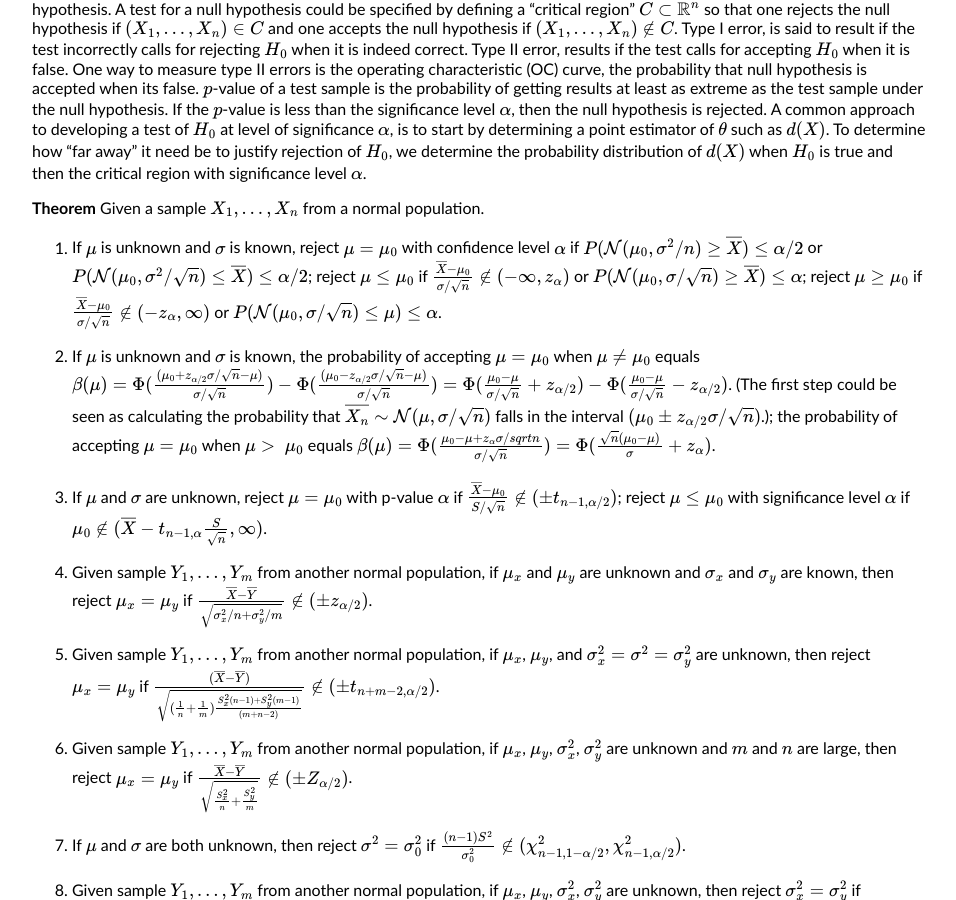
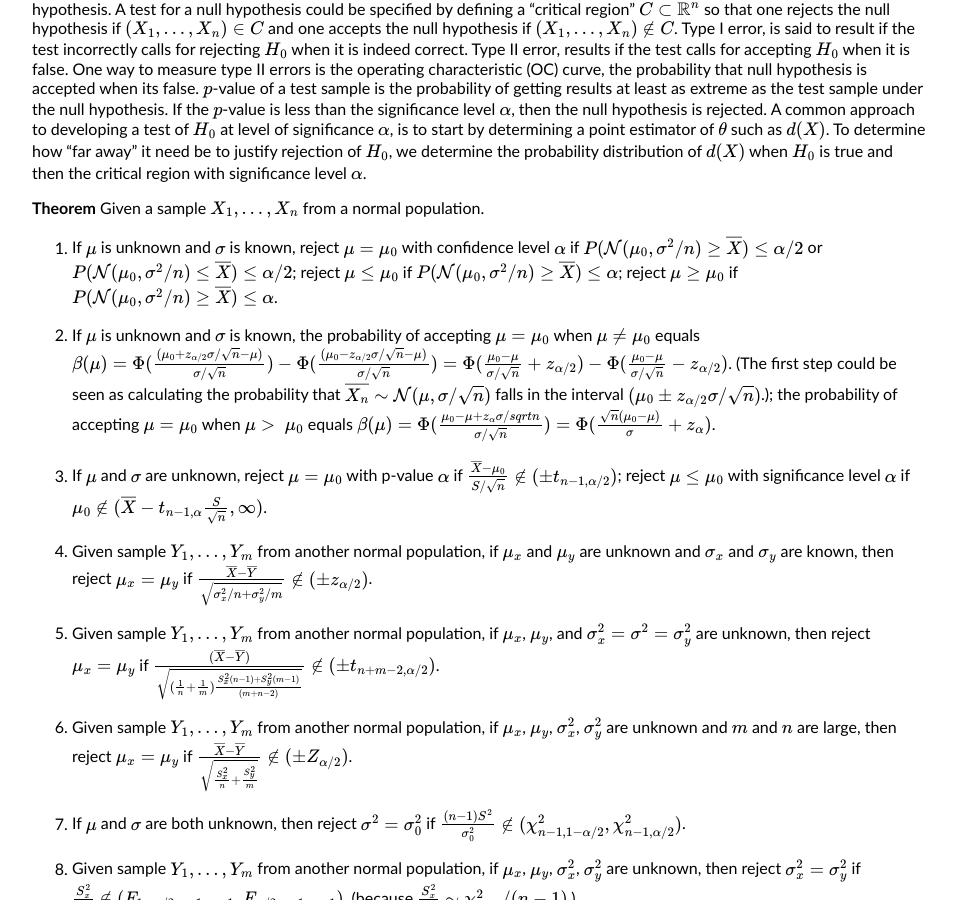
Before and after one commit to henryzhang11/questions-I-have, a Jekyll site: the page built from _posts/2023-08-20-probability-theory-review.md, in a window 1280 px wide and 900 px high, scrolled down 5335 px. Shown: the whole window, without its empty margins (160-1116 px from the left). Built offline with Jekyll 4.4.1, drawn with Linux system fonts in a browser that asks for light colours; formulas are drawn with MathJax 3.

Commit message:
Update 2023-08-20-probability-theory-review.md

```diff
--- a/_posts/2023-08-20-probability-theory-review.md
+++ b/_posts/2023-08-20-probability-theory-review.md
@@ -140,7 +140,7 @@ title: "probability theory review"
 **Definition** A null hypothesis is a statement about parameters $\theta$ of a population distribution. If the null hypothesis, along with existing information on $\theta$, completely determines the distribution, then its a simple hypothesis. Otherwise, its a composite hypothesis. A test for a null hypothesis could be specified by defining a "critical region" $C\subset \mathbb{R}^n$ so that one rejects the null hypothesis if $(X_1,...,X_n)\in C$ and one accepts the null hypothesis if $(X_1,...,X_n)\notin C$. Type I error, is said to result if the test incorrectly calls for rejecting $H_0$ when it is indeed correct. Type II error, results if the test calls for accepting $H_0$ when it is false. One way to measure type II errors is the operating characteristic (OC) curve, the probability that null hypothesis is accepted when its false. $p$-value of a test sample is the probability of getting results at least as extreme as the test sample under the null hypothesis. If the $p$-value is less than the significance level $\alpha$, then the null hypothesis is rejected. A common approach to developing a test of $H_0$ at level of significance $\alpha$, is to start by determining a point estimator of $\theta$ such as $d(X)$. To determine how “far away” it need be to justify rejection of $H_0$, we determine the probability distribution of $d(X)$ when $H_0$ is true and then the critical region with significance level $\alpha$.
 
 **Theorem** Given a sample $X_1,...,X_n$ from a normal population.
-1. If $\mu$ is unknown and $\sigma$ is known, reject $\mu=\mu_0$ with confidence level $\alpha$ if $P(\mathcal{N}(\mu_0,\sigma^2/n)\geq\overline{X})\leq\alpha/2$ or $P(\mathcal{N}(\mu_0,\sigma^2/\sqrt{n})\leq\overline{X})\leq\alpha/2$; reject $\mu\leq\mu_0$ if $\frac{\overline{X}-\mu_0}{\sigma/\sqrt{n}}\notin(-\infty,z_{\alpha})$ or $P(\mathcal{N}(\mu_0,\sigma/\sqrt{n})\geq \overline{X})\leq\alpha$; reject $\mu\geq\mu_0$ if $\frac{\overline{X}-\mu_0}{\sigma/\sqrt{n}}\notin(-z_{\alpha},\infty)$ or $P(\mathcal{N}(\mu_0,\sigma/\sqrt{n})\leq \mu)\leq\alpha$.
+1. If $\mu$ is unknown and $\sigma$ is known, reject $\mu=\mu_0$ with confidence level $\alpha$ if $P(\mathcal{N}(\mu_0,\sigma^2/n)\geq\overline{X})\leq\alpha/2$ or $P(\mathcal{N}(\mu_0,\sigma^2/n)\leq\overline{X})\leq\alpha/2$; reject $\mu\leq\mu_0$ if $P(\mathcal{N}(\mu_0,\sigma^2/n)\geq \overline{X})\leq\alpha$; reject $\mu\geq\mu_0$ if $P(\mathcal{N}(\mu_0,\sigma^2/n)\geq \overline{X})\leq\alpha$.
 
 2. If $\mu$ is unknown and $\sigma$ is known, the probability of accepting $\mu=\mu_0$ when $\mu\neq \mu_0$ equals $\beta(\mu)=\Phi(\frac{(\mu_0+z_{\alpha/2}\sigma/\sqrt{n}-\mu)}{\sigma/\sqrt{n}})-\Phi(\frac{(\mu_0-z_{\alpha/2}\sigma/\sqrt{n}-\mu)}{\sigma/\sqrt{n}})=\Phi(\frac{\mu_0-\mu}{\sigma/\sqrt{n}}+z_{\alpha/2})-\Phi(\frac{\mu_0-\mu}{\sigma/\sqrt{n}}-z_{\alpha/2})$. (The first step could be seen as calculating the probability that $\overline{X_n}\sim\mathcal{N}(\mu,\sigma/\sqrt{n})$ falls in the interval $(\mu_0\pm z_{\alpha/2}\sigma/\sqrt{n})$.); the probability of accepting $\mu=\mu_0$ when $\mu \>\ \mu_0$ equals $\beta(\mu)=\Phi(\frac{\mu_0-\mu+z_\alpha\sigma/sqrt{n}}{\sigma/\sqrt{n}})=\Phi(\frac{\sqrt{n}(\mu_0-\mu)}{\sigma}+z_\alpha)$.
 
```
